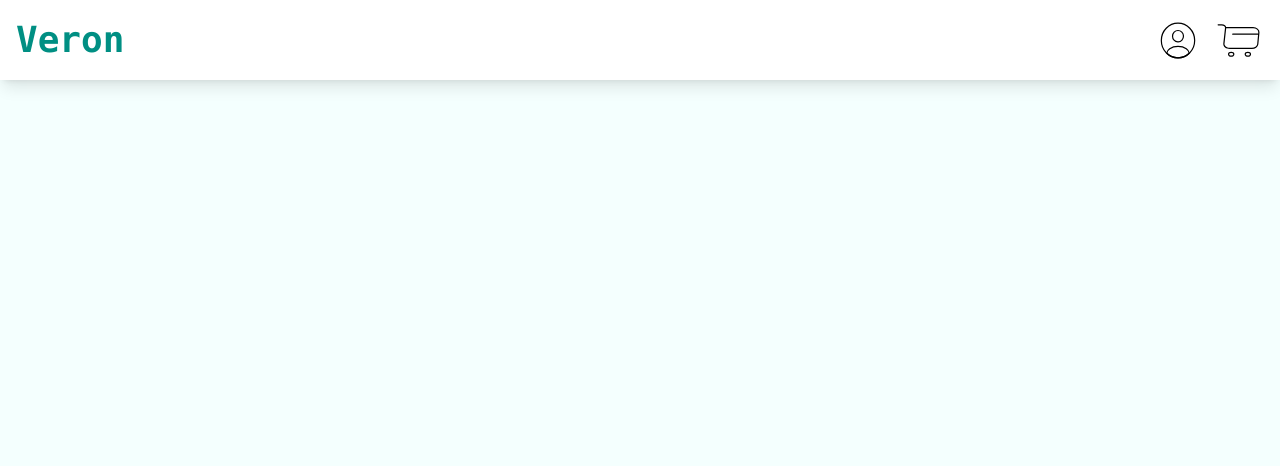
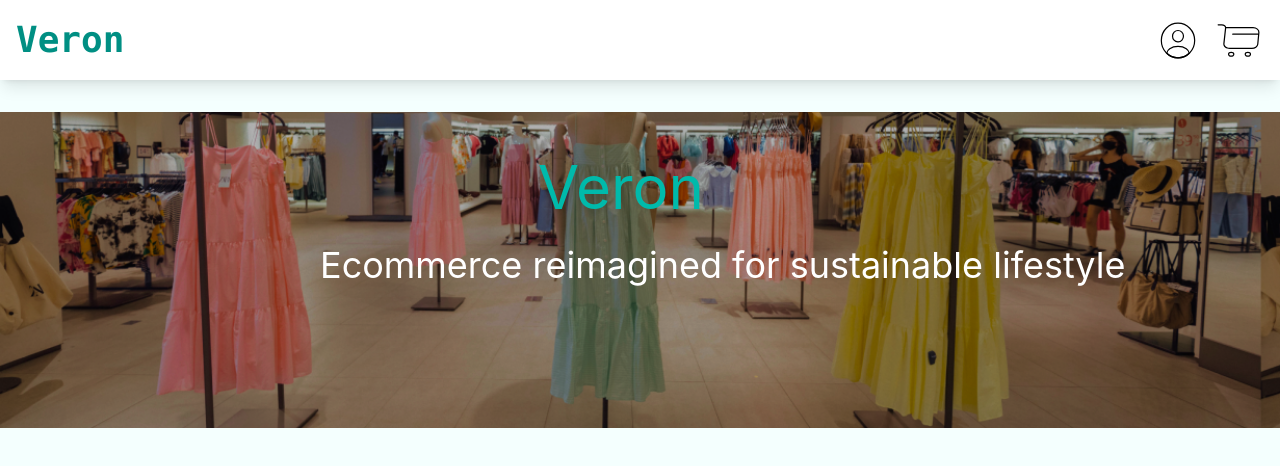
Before and after one commit to raibove/veron, a React (Create React App) app: page / in a window 1280 px wide. Shown: the top 466 px of the page. Built offline with nearby package versions, Linux system fonts and the light colour scheme.

Commit message:
Add landing page image

```diff
--- a/src/App.tsx
+++ b/src/App.tsx
@@ -1,9 +1,11 @@
 import Header from "./components/Header";
+import Landing from "./components/Landing";
 
 const App = () => {
   return (
     <div className="bg-[#F4FFFE] h-screen">
       <Header />
+      <Landing />
     </div>
   );
 };
--- /dev/null
+++ b/src/components/Landing.tsx
@@ -0,0 +1,22 @@
+import LandingImage from "../assets/landing.png";
+const Landing = () => {
+  return (
+    <div>
+      <div className="relative mt-8">
+        <img
+          src={LandingImage}
+          alt="landing"
+          className="w-screen h-1/3 md:h-1/6"
+        />
+        <h3 className="text-[#00baab]  absolute right-[45%] bottom-2/3 drop-shadow-lg  border-slate-400 text-xl md:text-4xl lg:text-6xl">
+          Veron
+        </h3>
+        <p className="subpixel-antialiased text-white absolute left-1/4 md-left-1/4 top-[42%] text-xs md:text-2xl lg:text-4xl">
+          Ecommerce reimagined for sustainable lifestyle
+        </p>
+      </div>
+    </div>
+  );
+};
+
+export default Landing;
```
Also changed, not shown: src/assets/landing.png (added).
